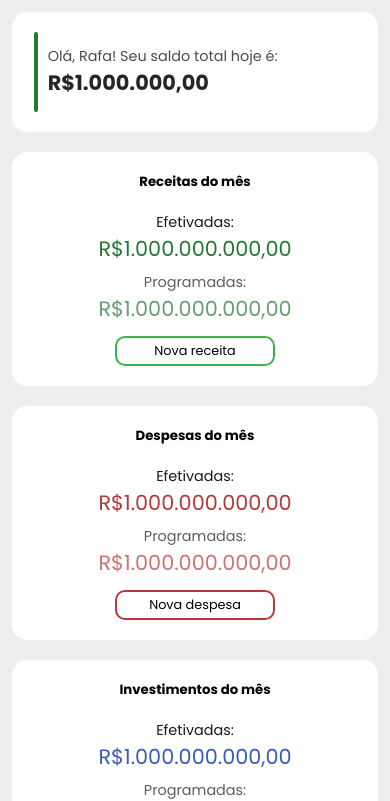
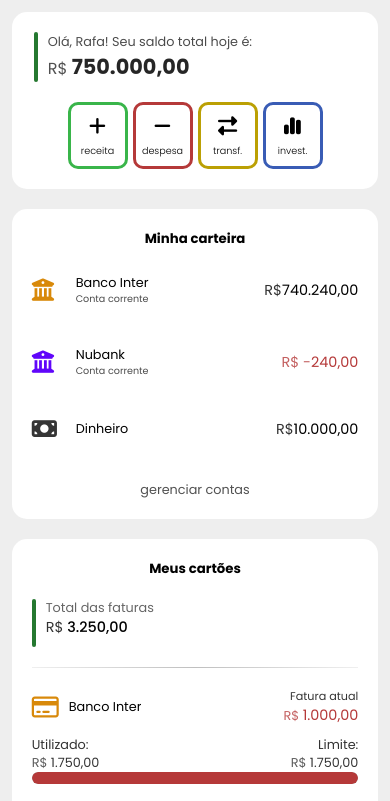
Before and after one commit to rafaelpequino/mle.finance, a plain HTML site: page system/index.html in a window 390 px wide. Shown: the part 70-871 px from the top of the page. Drawn offline with Linux system fonts and the light colour scheme.

Commit message:
alters-home

```diff
--- a/css/style_home.css
+++ b/css/style_home.css
@@ -3,11 +3,14 @@
 div.first-data {
     width: 100%;
     padding: 20px 7px;
+    width: 100%;
+    display: flex;
+    align-items: center;
+    justify-content: space-between;
 }
 
-
 #total-balance {
-    width: 100%;
+    width: max-content;
     height: 50px;
     display: flex;
     text-decoration: none;
@@ -21,6 +24,7 @@
     display: flex;
     align-items: center;
     width: 100%;
+    max-width: max-content;
     height: 100%;
 }
 
@@ -33,22 +37,94 @@
 }
 
 .info-balance {
-    width: max-content;
+    max-width: 80vw;
     display: flex;
     align-items: center;
     justify-content: start;
+    flex-wrap: wrap;
 }
 
 #title-balance {
     opacity: .7;
     font-size: 1.1rem;
+    margin-right: 15px;
 }
 
 #balance {
     font-size: 1.7rem;
-    font-weight: 600;
-    margin-left: 15px;
+    font-weight: 550;
 }
+
+#balance > span {
+    font-size: 1rem;
+    font-weight: 400;
+    opacity: .8;
+}
+
+
+.options {
+    width: max-content;
+    display: grid;
+    grid-template-columns: repeat(4, 1fr);
+    gap: 0 10px;
+    margin-right: 15px;
+    padding: 0 10px;
+}
+
+.btn-new {
+    text-align: center;
+    padding: 12px 10px 8px;
+    font-size: .8rem;
+    cursor: pointer;
+    border-radius: 10px;
+    width: 80px;
+    transition: .3s;
+    font-weight: 350;
+}
+
+.btn-new > i {
+    display: block;
+    font-size: 1.5rem;
+    margin-bottom: 8px;
+}
+
+#new-revenue {
+    border: 3px solid var(--first-color);
+}
+
+#new-revenue:hover {
+    background-color: var(--first-color);
+    color: #fff;
+}
+
+#new-expense {
+    border: 3px solid var(--expenses-color);
+}
+
+#new-expense:hover {
+    background-color: var(--expenses-color);
+    color: #fff;
+}
+
+#new-transfer {
+    border: 3px solid var(--transfers-color);
+}
+
+#new-transfer:hover {
+    background-color: var(--transfers-color);
+    color: #fff;
+}
+
+#new-investment {
+    border: 3px solid var(--investments-color);
+}
+
+#new-investment:hover {
+    background-color: var(--investments-color);
+    color: #fff;
+}
+
+
 
 /*--------------------------FIM FIRST DATA--------------------------*/
 
@@ -184,7 +260,7 @@
 .color-invoices {
     background-color: var(--second-color);
     width: 4px;
-    height: 40px;
+    height: 48px;
     border-radius: 5px;
     margin-right: 10px;
 }
@@ -192,6 +268,17 @@
 .title-invoices {
     opacity: .6;
     font-size: .9rem;
+}
+
+.total-invoices {
+    font-size: 1.2rem;
+    font-weight: 500;
+}
+
+.total-invoices > span {
+    font-size: .9rem;
+    opacity: .8;
+    font-weight: 400;
 }
 
 .hr-cards {
@@ -238,8 +325,17 @@
 
 .total-account {
     font-weight: 450;
-    font-size: 1.1rem;
+    font-size: 1.2rem;
     width: max-content;
+    display: flex;
+    align-items: center;
+    justify-content: end;
+}
+
+.total-account > span {
+    font-size: .9rem;
+    opacity: .8;
+    font-weight: 400;
 }
 
 .card {
@@ -281,6 +377,18 @@
     font-size: .8rem;
 }
 
+.invoice-card {
+    font-size: 1.1rem;
+    font-weight: 400;
+    color: var(--expenses-color);
+}
+
+.invoice-card > span {
+    font-size: .8rem;
+    opacity: .8;
+    font-weight: 400;
+}
+
 .info-limit-card {
     margin: 10px 0;
 }
@@ -296,6 +404,12 @@
 
 .limit-card > div {
     max-width: max-content;
+}
+
+.limit-card > div > span > span {
+    font-size: .8rem;
+    opacity: .8;
+    font-weight: 400;
 }
 
 .limit-card > div:first-child {
@@ -326,57 +440,34 @@
 
 .total-transaction {
     opacity: .8;
+    font-size: 1.1rem;
+}
+
+.total-transaction > span{
+    font-size: .8rem;
+    opacity: .8;
+    font-weight: 400;
 }
 
 
 
-@media (max-width: 1280px) {
-    .total-transactions {
-        grid-template-columns: repeat(2, 1fr);
-        row-gap: 30px;
+@media (max-width: 1150px) {
+    div.first-data {
+        width: 100%;
+        padding: 20px 7px;
+        width: 100%;
+        display: block;
     }
 
-    .total-transactions > div:not(:last-child) {
-        border: none;
+    #total-balance {
+        margin: 0 auto 20px;
     }
 
-    .total-transactions > div:nth-child(1), .total-transactions > div:nth-child(3) {
-        border-right: 1px solid;
-        border-image: linear-gradient(0deg, #0000003c, #00000080, #0000003c);
-        border-image-slice: 1;
-    }
-}
-
-@media (max-width: 1200px) {
-    .total-transactions {
-        grid-template-columns: repeat(4, 1fr);
+    .options {
+        margin: auto;
     }
 
-    .total-transactions > div:nth-child(1), .total-transactions > div:nth-child(3) {
-        border: none;
-    }
 
-    .total-transactions > div:not(:last-child) {
-        border-right: 1px solid;
-        border-image: linear-gradient(0deg, #0000003c, #00000080, #0000003c);
-        border-image-slice: 1;
-    }
-}
-
-@media (max-width: 1000px) {
-    .total-transactions {
-        grid-template-columns: repeat(2, 1fr);
-    }
-
-    .total-transactions > div:not(:last-child) {
-        border: none;
-    }
-
-    .total-transactions > div:nth-child(1), .total-transactions > div:nth-child(3) {
-        border-right: 1px solid;
-        border-image: linear-gradient(0deg, #0000003c, #00000080, #0000003c);
-        border-image-slice: 1;
-    }
 }
 
 
@@ -408,11 +499,6 @@
 
     #balance {
         font-size: 1.5rem;
-        font-weight: 550;
-    }
-
-    .total-transactions > div > div {
-        font-size: 1rem;
     }
 
     .transactions {
@@ -429,48 +515,16 @@
 
 @media (max-width: 500px) {
 
-    .total-transactions {
-        grid-template-columns: repeat(1, 1fr);
-    }
-
-    .total-transactions > div {
-        width: 100%;
-        max-width: 280px;
-        display: flex;
-        align-items: center;
-        justify-content: space-between;
-        margin: auto;
-    }
-
-    .total-transactions > div:not(:last-child) {
-        border: none;
-    }
-
-    .total-transactions > div > button {
-        margin: 0;
-    }
-
-    .total-transactions > div > div {
-        font-size: 1rem;
-    }
-
-    .circle-color {
-        width: 35px;
-        height: 35px;
-        border-radius: 50%;
-        margin-right: 10px;
-        min-width: 35px;
-    }
-
     .fa-building-columns, .fa-money-bill {
-        margin-right: 12px;
-        font-size: 1.6rem;
+        margin-right: 4px;
+        font-size: 1.4rem;
         width: 40px;
     }
 
 
     #total-balance {
-        height: 80px;
+        width: 100%;
+        margin: 0 0 20px;
     }
 
     .info-balance {
@@ -488,8 +542,31 @@
         margin: 0;
     }
 
+    .options {
+        padding: 0;
+        gap: 0 5px;
+    }
+
+    .btn-new {
+        text-align: center;
+        padding: 12px 5px 8px;
+        font-size: .6rem;
+        cursor: pointer;
+        border-radius: 10px;
+        width: 60px;
+        transition: .3s;
+        font-weight: 350;
+    }
+
+    .btn-new > i {
+        display: block;
+        font-size: 1.2rem;
+        margin-bottom: 8px;
+    }
+
+
     .name-account, .name-card {
-        font-size: .85rem;
+        font-size: .8rem;
         overflow: hidden;
     }
 
@@ -557,3 +634,12 @@
         font-size: .8rem;
     }
 }
+
+
+@media (max-width: 400px) {
+    #title-balance {
+        font-size: .8rem;
+        margin-right: 8px;
+    }
+
+}
--- a/js/script_home.js
+++ b/js/script_home.js
@@ -8,7 +8,13 @@
         style: 'currency',
         currency: 'BRL'
     });
-    element.innerHTML = `<span>R$</span>${formattedValue.slice(3)}`;
+
+    if (originalValue >= 0) {
+        element.innerHTML = `<span>R$ </span>${formattedValue.slice(3)}`;
+    } else {
+        element.innerHTML = `<span>R$ -</span>${formattedValue.slice(4)}`;
+        element.style.color = "var(--expenses-color)"
+    }
 }
 formatValues(document.getElementById('balance'))
 formatValues(document.getElementById('total-invoices'))
--- a/system/index.html
+++ b/system/index.html
@@ -101,55 +101,20 @@
                         <div class="color-balance"></div>
                         <div class="info-balance">
                             <div id="title-balance">Olá, Rafa! Seu saldo total hoje é:</div>
-                            <h3 id="balance" class="balance" style="color: var(--black-color);">1000000</h3>
+                            <h3 id="balance" class="balance" style="color: var(--black-color);">750000</h3>
                         </div>
                     </div>
-
+                </div>
+                <div class="options">
+                    <div class="btn-new" id="new-revenue"><i class="fa-solid fa-plus"></i>receita</div>
+                    <div class="btn-new" id="new-expense"><i class="fa-solid fa-minus"></i>despesa</div>
+                    <div class="btn-new" id="new-transfer"><i class="fa-solid fa-right-left"></i>transf.</div>
+                    <div class="btn-new" id="new-investment"><i class="fa-solid fa-chart-simple"></i>invest.</div>
                 </div>
 
             </div> <!--FIM FIRST DATA-->
 
-            <div class="transactions">
-                <div class="box box-month-balance" id="box-total-receives">
-                    <h5>Receitas do mês</h5>
-                    <div class="topic-total total-receives">
-                        <div class="efetivadas">
-                            <div>Efetivadas:</div> <div>1000000000</div>
-                        </div>
-                        <div class="programadas">
-                            <div>Programadas:</div> <div>1000000000</div>
-                        </div>
-                    </div>
-                    <button type="button" class="btn-new btn-new-receive">Nova receita</button>
-                </div>
 
-                <div class="box box-month-balance" id="box-total-expenses">
-                    <h5>Despesas do mês</h5>
-                    <div class="topic-total total-expenses">
-                        <div class="efetivadas">
-                            <div>Efetivadas:</div> <div>1000000000</div>
-                        </div>
-                        <div class="programadas">
-                            <div>Programadas:</div> <div>1000000000</div>
-                        </div>
-                    </div>
-                    <button type="button" class="btn-new btn-new-expense">Nova despesa</button>
-                </div>
-
-                <div class="box box-month-balance" id="box-total-investments">
-                    <h5>Investimentos do mês</h5>
-                    <div class="topic-total total-investments">
-                        <div class="efetivadas">
-                            <div>Efetivadas:</div> <div>1000000000</div>
-                        </div>
-                        <div class="programadas">
-                            <div>Programadas:</div> <div>1000000000</div>
-                        </div>
-                    </div>
-                    <button type="button" class="btn-new btn-new-investment">Novo investimento</button>
-                </div>
-
-            </div>
 
             <div class="columns-data">
 
@@ -165,7 +130,7 @@
                                     <div class="type-account">Conta corrente</div>
                                 </div>
                             </div>
-                            <div class="total-account">750000</div>
+                            <div class="total-account">740240</div>
                         </a>
 
                         <a href="#" class="account">
@@ -176,7 +141,7 @@
                                     <div class="type-account">Conta corrente</div>
                                 </div>
                             </div>
-                            <div class="total-account">240000</div>
+                            <div class="total-account">-240</div>
                         </a>
 
                         <a href="#" class="account">
@@ -187,7 +152,7 @@
                             <div class="total-account">10000</div>
                         </a>
 
-                        <a href="" class="add">+ adicionar</a>
+                        <a href="" class="add">gerenciar contas</a>
 
                     </div>
 
@@ -252,7 +217,7 @@
                             </div>
                         </a>
 
-                        <a href="" class="add">+ adicionar</a>
+                        <a href="" class="add">gerenciar cartões</a>
 
 
                     </div>
@@ -264,7 +229,7 @@
 
                         <div href="#" class="revenue">
                             <div class="title-revenue">
-                                <div class="circle-color" style="background-color: #66d274;"> <i class="fa-solid fa-dollar-sign"></i> </div>
+                                <div class="circle-color" style="background-color: var(--first-color);"> <i class="fa-solid fa-dollar-sign"></i> </div>
                                 <div class="name-revenue">
                                     <div class="title-revenue">Salário</div>
                                     <div class="subtitle-revenue">06/09/2023</div>
@@ -275,7 +240,7 @@
 
                         <div href="#" class="revenue">
                             <div class="title-revenue">
-                                <div class="circle-color" style="background-color: #66d274;"> <i class="fa-solid fa-chart-simple"></i> </div>
+                                <div class="circle-color" style="background-color: var(--first-color);"> <i class="fa-solid fa-chart-simple"></i> </div>
                                 <div class="name-revenue">
                                     <div class="title-revenue">FIIs</div>
                                     <div class="subtitle-revenue">10/09/2023</div>
@@ -286,7 +251,7 @@
 
                         <div href="#" class="revenue">
                             <div class="title-revenue">
-                                <div class="circle-color" style="background-color: #66d274;"> <i class="fa-solid fa-dollar-sign"></i> </div>
+                                <div class="circle-color" style="background-color: var(--first-color);"> <i class="fa-solid fa-dollar-sign"></i> </div>
                                 <div class="name-revenue">
                                     <div class="title-revenue">Salário</div>
                                     <div class="subtitle-revenue">06/10/2023</div>
```
